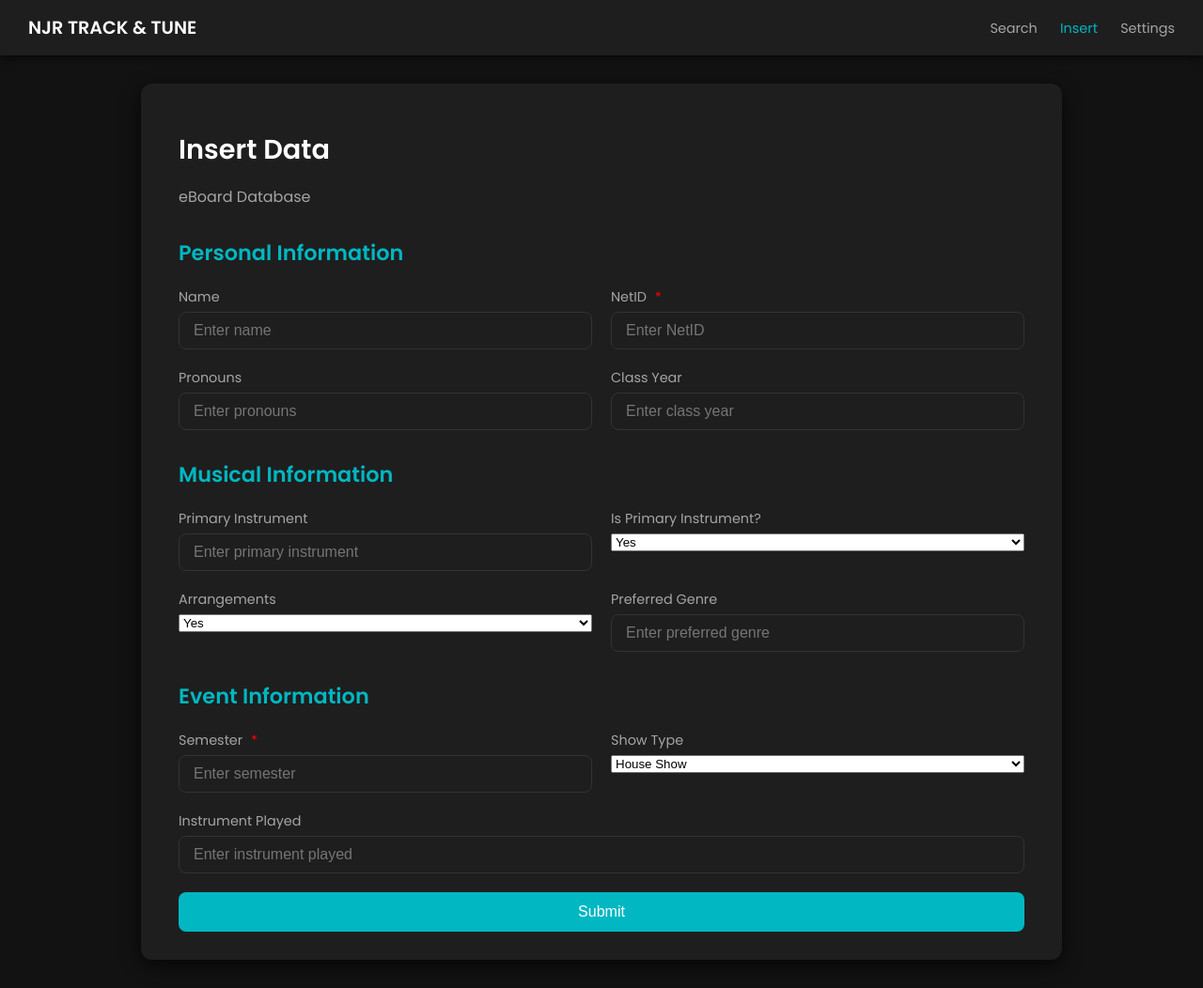
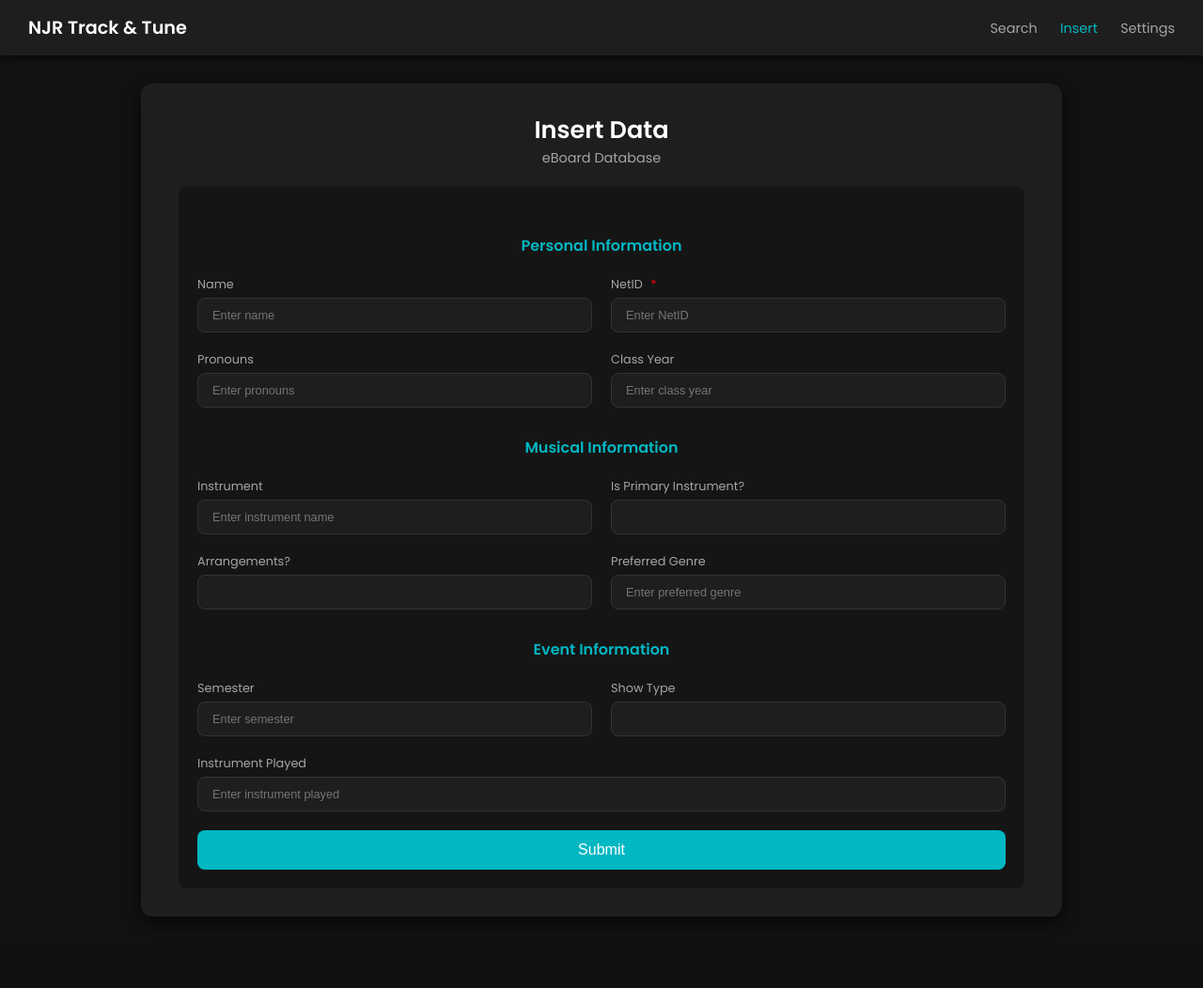
Before and after one commit to maishaahm/NJR_TrackNTune, a PHP site: page /insert.html in a window 1280 px wide. Shown: the whole page at 94% size. After the commit the page ends 976 px from the top, so only its background shows below. Run offline with PHP 8.4, Linux system fonts and the light colour scheme.

Commit message:
Almost finished - we are so close!!!!

```diff
--- a/insert.css
+++ b/insert.css
@@ -47,23 +47,27 @@ body {
 }
 
 .content h1 {
-    font-size: 1.8rem;
-    color: #ffffff;
-    margin-bottom: 10px;
+    margin: 0;
+    font-size: 1.6rem;
+    font-weight: 600;
+    text-align: center;
 }
 
 .content p {
-    font-size: 1rem;
+    margin: 0;
+    font-size: 0.9rem;
     color: #a5a5a5;
     margin-bottom: 20px;
+    text-align: center;
 }
 
 /* Section Titles */
 h2 {
-    font-size: 1.4rem;
+    font-size: 1rem;
     color: #00b7c2;
     margin-top: 30px;
     margin-bottom: 20px;
+    text-align: center;
 }
 
 /* Form Styles */
@@ -85,8 +89,10 @@ h2 {
 
 label {
     margin-bottom: 5px;
-    font-size: 0.9rem;
+    font-size: 0.8rem;
     color: #a5a5a5;
+
+
 }
 
 label .required {
@@ -100,7 +106,7 @@ input {
     border-radius: 8px;
     background-color: #1e1e1e;
     color: #ffffff;
-    font-size: 1rem;
+    font-size: 0.8rem;
     transition: border-color 0.3s ease;
 }
 
@@ -126,3 +132,76 @@ input:focus {
 .submit-button:hover {
     background-color: #009aa4;
 }
+
+.filter-section {
+    background-color: #151515;
+    padding: 20px;
+    border-radius: 8px;
+}
+
+/* Select Field Styling */
+select {
+    width: 100%;
+    padding: 10px 15px;
+    border-radius: 8px;
+    background-color: #1e1e1e;
+    color: #ffffff;
+    font-size: 0.8rem;
+    border: 1px solid #333333;
+    transition: border-color 0.3s ease;
+    appearance: none; /* Removes default browser styling */
+}
+
+select:focus {
+    outline: none;
+    border-color: #00b7c2;
+}
+
+select option {
+    background-color: #1e1e1e;
+    color: #ffffff;
+}
+
+/* Placeholder Styling (for blank option) */
+select option[value=""] {
+    color: #666666; /* Gray to indicate placeholder */
+}
+
+/* Dropdown Styles */
+.dropdown {
+    position: relative;
+    display: inline-block;
+}
+
+.dropdown-toggle {
+    cursor: pointer;
+    color: #a5a5a5;
+    text-decoration: none;
+    font-size: 0.9rem;
+    transition: color 0.3s ease;
+}
+
+.dropdown-toggle:hover {
+    color: #00b7c2;
+}
+
+.dropdown-menu {
+    display: none;
+    position: absolute;
+    right: 0;
+    background-color: #1e1e1e;
+    border-radius: 8px;
+    box-shadow: 0 4px 10px rgba(0, 0, 0, 0.7);
+    padding: 10px 0;
+    min-width: 150px;
+    z-index: 1000;
+}
+
+.dropdown-menu a {
+    display: block;
+    padding: 10px 20px;
+    text-decoration: none;
+    font-size: 0.8rem;
+    color: #ffffff;
+    transition: background-color 0.3s ease, color 0.3s ease;
+}
--- a/insert.html
+++ b/insert.html
@@ -9,11 +9,16 @@
 <body>
 <!-- Navbar -->
 <nav class="navbar">
-    <div class="navbar-logo">NJR TRACK & TUNE</div>
+    <div class="navbar-logo">NJR Track & Tune</div>
     <div class="navbar-links">
         <a href="search.html">Search</a>
         <a href="insert.html" class="active">Insert</a>
-        <a href="#">Settings</a>
+        <div class="dropdown">
+            <a href="#" class="dropdown-toggle" onclick="toggleDropdown()">Settings</a>
+            <div id="dropdownMenu" class="dropdown-menu">
+                <a href="login.html">Log Out</a>
+            </div>
+        </div>
     </div>
 </nav>
 
@@ -21,6 +26,8 @@
 <div class="content">
     <h1>Insert Data</h1>
     <p>eBoard Database</p>
+
+    <div class="filter-section">
 
         <form id="generalForm" class="form-container">
             <!-- Personal Information Section -->
@@ -50,12 +57,13 @@
             <h2>Musical Information</h2>
             <div class="form-row">
                 <div class="form-group">
-                <label for="primaryInstrument">Primary Instrument</label>
-                <input type="text" id="primaryInstrument" placeholder="Enter primary instrument">
+                    <label for="instrument">Instrument</label>
+                    <input type="text" id="instrument" placeholder="Enter instrument name">
                 </div>
                 <div class="form-group">
                     <label for="isPrimaryInstrument">Is Primary Instrument?</label>
                     <select id="isPrimaryInstrument">
+                        <option value=""></option>
                         <option value="yes">Yes</option>
                         <option value="no">No</option>
                     </select>
@@ -63,8 +71,9 @@
             </div>
             <div class="form-row">
                 <div class="form-group">
-                <label for="arrangements">Arrangements</label>
+                    <label for="arrangements">Arrangements?</label>
                     <select id="arrangements">
+                        <option value=""></option>
                         <option value="yes">Yes</option>
                         <option value="no">No</option>
                     </select>
@@ -79,12 +88,13 @@
             <h2>Event Information</h2>
             <div class="form-row">
                 <div class="form-group">
-                <label for="semester">Semester <span class="required">*</span></label>
-                <input type="text" id="semester" placeholder="Enter semester" required>
+                    <label for="semester">Semester</label>
+                    <input type="text" id="semester" placeholder="Enter semester">
                 </div>
                 <div class="form-group">
                     <label for="showType">Show Type</label>
                     <select id="showType" onchange="handleShowTypeChange()">
+                        <option value=""></option>
                         <option value="house">House Show</option>
                         <option value="big">Big Show</option>
                         <option value="ensemble">Ensemble</option>
@@ -97,38 +107,60 @@
                     <input type="text" id="ensembleType" placeholder="Enter ensemble type">
                 </div>
             </div>
+
             <div class="form-row">
                 <div class="form-group">
                     <label for="instrumentPlayed">Instrument Played</label>
                     <input type="text" id="instrumentPlayed" placeholder="Enter instrument played">
                 </div>
             </div>
-
             <button type="submit" class="submit-button">Submit</button>
         </form>
+    </div>
 </div>
 
 <!-- JavaScript -->
 <script>
     function handleShowTypeChange() {
         const showType = document.getElementById('showType').value;
+        const semesterField = document.getElementById('semester');
         const ensembleField = document.getElementById('ensembleField');
-        const semesterField = document.getElementById('semester');
+        const ensembleTypeField = document.getElementById('ensembleType');
 
-        // Toggle Ensemble Type field
-        if (showType === 'ensemble') {
-            ensembleField.style.display = 'block';
-            document.getElementById('ensembleType').setAttribute('required', true);
-        } else {
-            ensembleField.style.display = 'none';
-            document.getElementById('ensembleType').removeAttribute('required');
-        }
+        // Reset requirements
+        semesterField.removeAttribute('required');
+        ensembleTypeField.removeAttribute('required');
 
-        // Ensure Semester is mandatory for all show types
+        // If a show type is selected, make Semester mandatory
         if (showType === 'house' || showType === 'big' || showType === 'ensemble') {
             semesterField.setAttribute('required', true);
         }
+
+        // If Ensemble is selected, make Ensemble Type mandatory and show the field
+        if (showType === 'ensemble') {
+            ensembleField.style.display = 'block';
+            ensembleTypeField.setAttribute('required', true);
+        } else {
+            ensembleField.style.display = 'none';
         }
+    }
+
+    function toggleDropdown() {
+        const dropdownMenu = document.getElementById('dropdownMenu');
+        dropdownMenu.style.display =
+            dropdownMenu.style.display === 'block' ? 'none' : 'block';
+    }
+
+    // Close dropdown when clicking outside of it
+    document.addEventListener('click', (event) => {
+        const dropdown = document.querySelector('.dropdown');
+        const dropdownMenu = document.getElementById('dropdownMenu');
+
+        if (!dropdown.contains(event.target)) {
+            dropdownMenu.style.display = 'none';
+        }
+    });
+
 </script>
 </body>
 </html>
```
Also changed, not shown: search.css (+39 -0 lines), search.html (+6 -1 lines), search.js (+16 -0 lines), README.md. Lines whose indentation alone changed are shown as unchanged.
